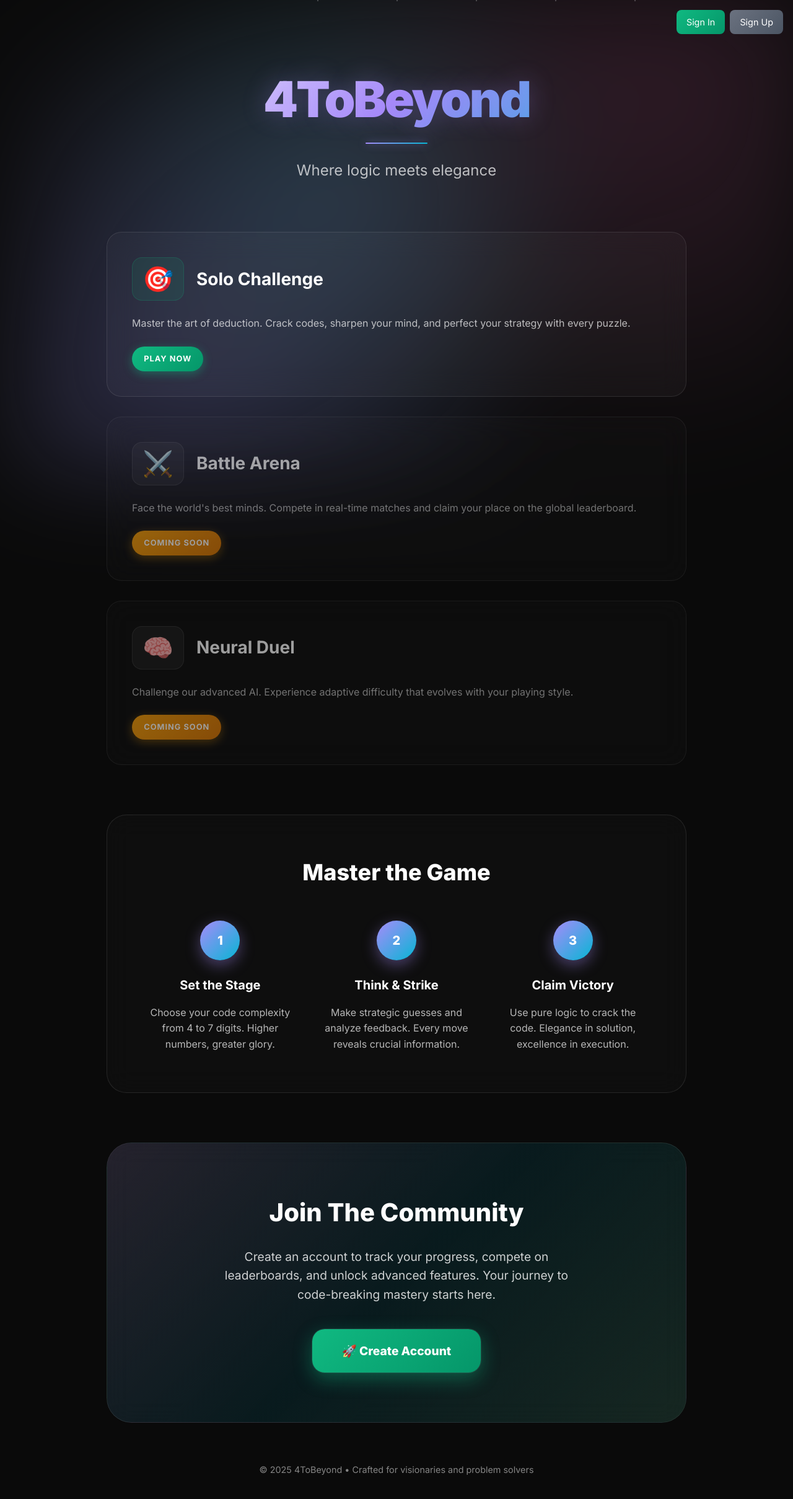
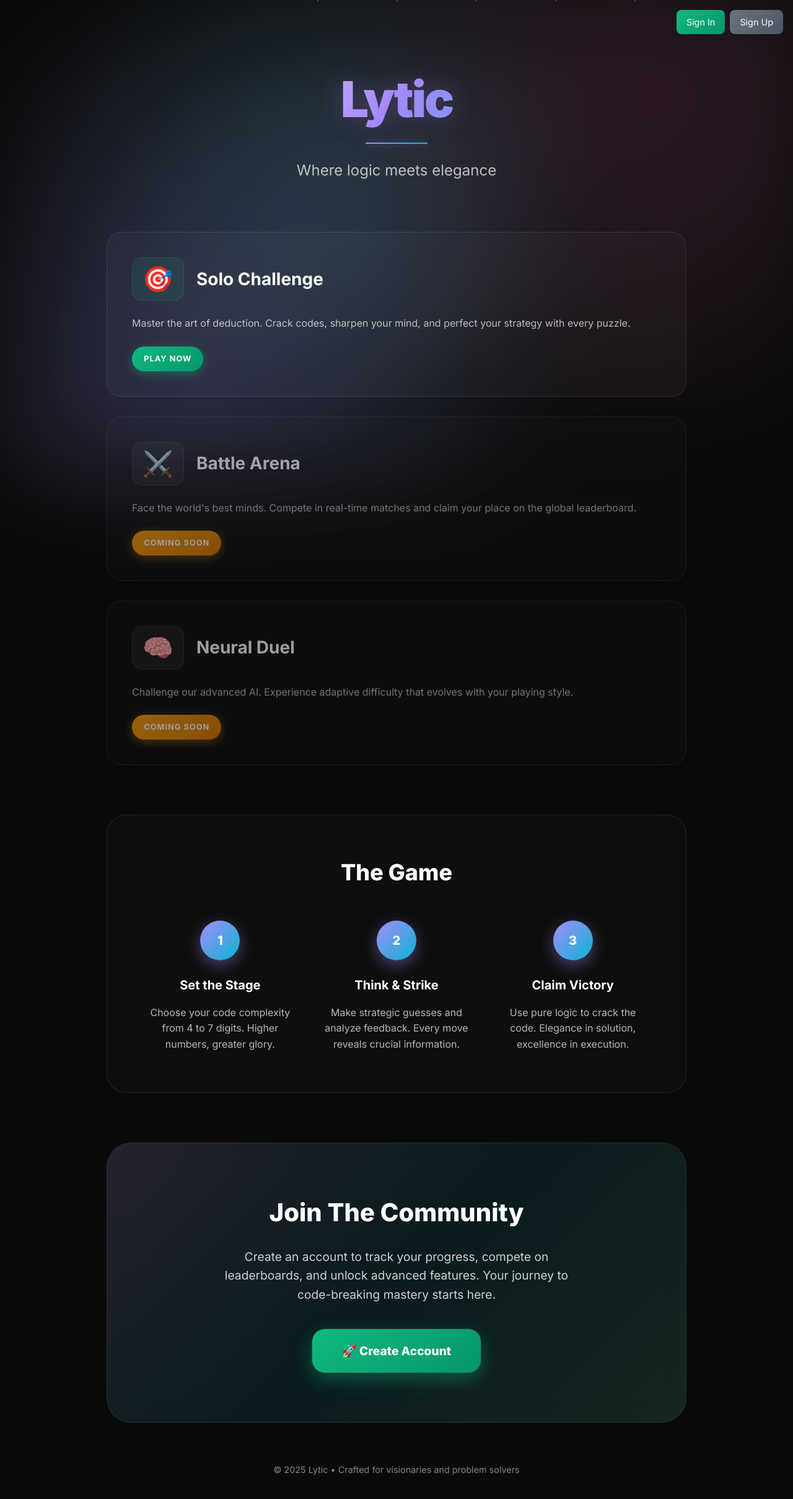
Before and after one commit to rcoops206/4ToBeyond, a website: page index.html in a window 1280 px wide. Shown: the whole page at 62% size. Drawn offline with nearby package versions, Linux system fonts and the light colour scheme; files whose address does not match are found by name.

Commit message:
Made changes

```diff
--- a/index.html
+++ b/index.html
@@ -859,7 +859,7 @@
     <div class="container">
         <!-- Header -->
         <header class="header fade-in">
-            <h1 class="title">4ToBeyond</h1>
+            <h1 class="title">Lytic</h1>
             <p class="subtitle">Where logic meets elegance</p>
         </header>
 
@@ -902,7 +902,7 @@
 
         <!-- How to Play -->
         <section class="how-to-play fade-in">
-            <h3>Master the Game</h3>
+            <h3>The Game</h3>
             <div class="steps">
                 <div class="step">
                     <div class="step-number">1</div>
@@ -933,7 +933,7 @@
 
         <!-- Footer -->
         <footer class="footer fade-in">
-            <p>© 2025 4ToBeyond • Crafted for visionaries and problem solvers</p>
+            <p>© 2025 Lytic • Crafted for visionaries and problem solvers</p>
         </footer>
     </div>
 
```
Also changed, not shown: gamesingleplayer.html (+1 -1 lines).
